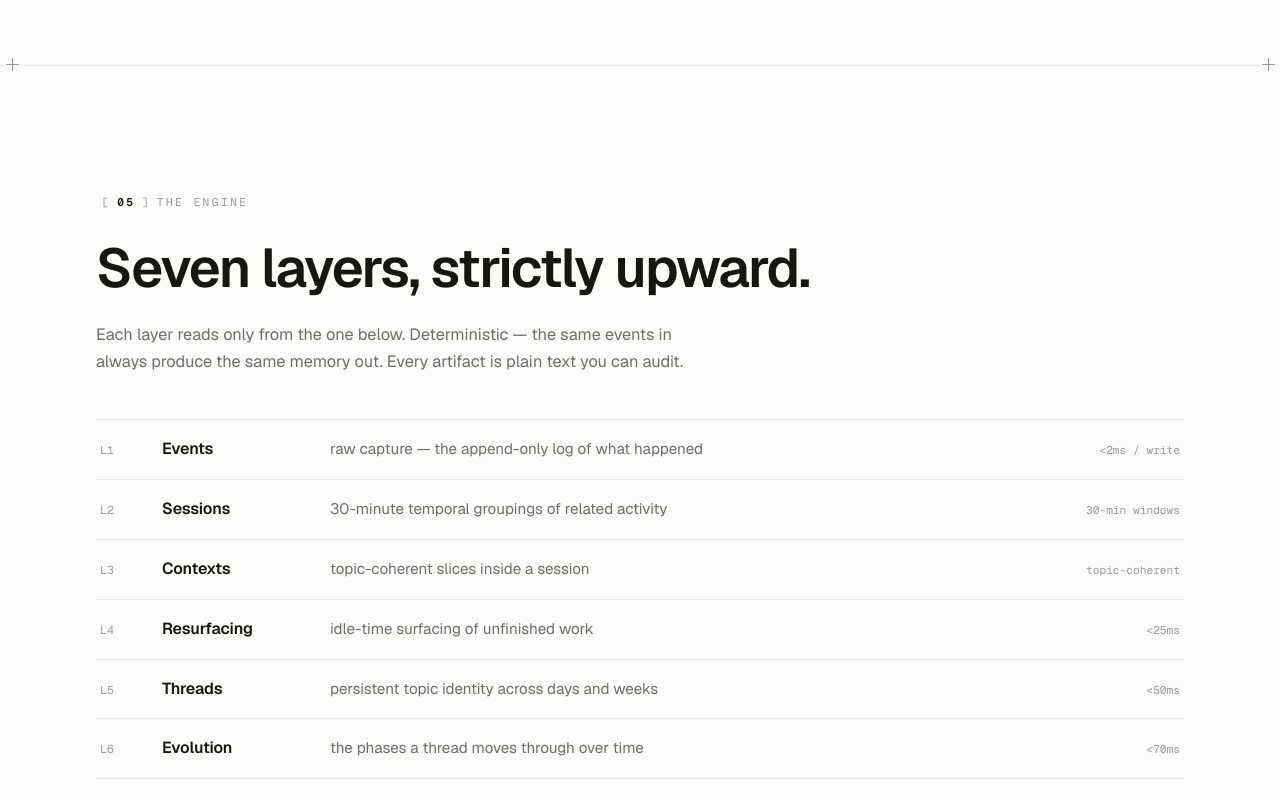
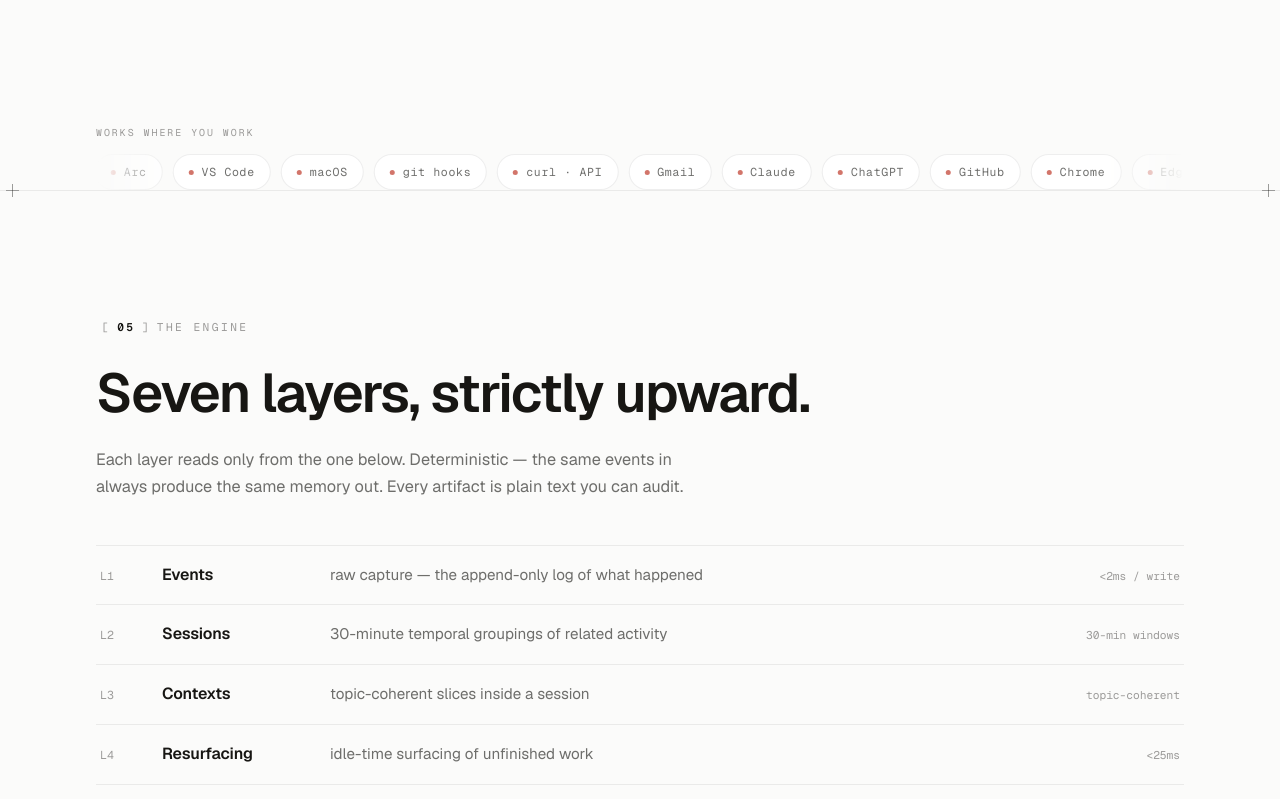
Before and after one commit to kunalKumar-13/Recall-me, a Next.js app in the folder apps/web/: page / in a window 1280 px wide. Shown: the part 8720-9519 px from the top of the page. Built offline with nearby package versions, Linux system fonts and the light colour scheme.

Commit message:
feat(web): evolving footer wordmark, works-with marquee, bento hover

```diff
--- a/apps/web/app/components/v2/Extension.tsx
+++ b/apps/web/app/components/v2/Extension.tsx
@@ -183,6 +183,36 @@ export function Extension() {
           </div>
         </div>
       </div>
+
+      <div className="worksband rise" aria-label="Works where you work">
+        <span className="wb-label mono">works where you work</span>
+        <div className="mq">
+          <div className="mq-track">
+            {[0, 1].map((dup) => (
+              <div className="mq-set" key={dup} aria-hidden={dup === 1}>
+                {[
+                  "Chrome",
+                  "Edge",
+                  "Brave",
+                  "Arc",
+                  "VS Code",
+                  "macOS",
+                  "git hooks",
+                  "curl · API",
+                  "Gmail",
+                  "Claude",
+                  "ChatGPT",
+                  "GitHub",
+                ].map((w) => (
+                  <span className="mq-item mono" key={w}>
+                    <i /> {w}
+                  </span>
+                ))}
+              </div>
+            ))}
+          </div>
+        </div>
+      </div>
     </Section>
   );
 }
--- a/apps/web/app/components/v2/SiteFooter.tsx
+++ b/apps/web/app/components/v2/SiteFooter.tsx
@@ -3,6 +3,7 @@
 import { useEffect, useState } from "react";
 import { LINKS } from "../../lib/links";
 import { Mark } from "../../lib/Mark";
+import { Section } from "../../lib/reveal";
 
 const COLS = [
   {
@@ -94,11 +95,35 @@ export function SiteFooter() {
           <a href="#download">Download</a>
         </nav>
       </div>
-      <div className="fmark" aria-hidden="true">
-        <div className="word">
-          Recall<i>.</i>
+      {/* The wordmark evolves the way memory does: the thread stitches
+          through the outline and the letters fill in behind it. */}
+      <Section as="div" className="fmarkwrap">
+        <div className="fmark" aria-hidden="true">
+          <svg
+            className="fthread"
+            viewBox="0 0 1200 260"
+            preserveAspectRatio="none"
+          >
+            <path
+              className="fth"
+              pathLength={1}
+              d="M -10 208 C 120 246, 180 96, 320 128 S 560 236, 720 160 S 980 60, 1090 118 S 1170 96, 1196 88"
+            />
+          </svg>
+          <div className="word">
+            {"Recall".split("").map((ch, i) => (
+              <span
+                className="ch"
+                key={`${ch}-${i}`}
+                style={{ transitionDelay: `${(0.45 + i * 0.34).toFixed(2)}s` }}
+              >
+                {ch}
+              </span>
+            ))}
+            <i>.</i>
+          </div>
         </div>
-      </div>
+      </Section>
     </footer>
   );
 }
--- a/apps/web/app/globals.css
+++ b/apps/web/app/globals.css
@@ -288,7 +288,8 @@ html[data-theme="dark"] .lc-row.sel { background: rgba(210, 75, 53, 0.08); }
 .bento { border-top: 1px solid var(--hair2); }
 .brow { display: grid; grid-template-columns: 3fr 2fr; max-width: calc(var(--maxw) + 2 * var(--pad)); margin: 0 auto; border-bottom: 1px solid var(--hair2); }
 .brow.flip { grid-template-columns: 2fr 3fr; }
-.bcell { padding: clamp(26px, 3.4vw, 44px); border-right: 1px solid var(--hair2); min-width: 0; }
+.bcell { padding: clamp(26px, 3.4vw, 44px); border-right: 1px solid var(--hair2); min-width: 0; transition: background 0.35s ease; }
+.bcell:hover { background: rgba(var(--inkrgb), 0.022); }
 .bcell:last-child { border-right: 0; }
 .bcell h3 { margin: 20px 0 8px; font-size: 1.08rem; font-weight: 620; letter-spacing: -0.012em; }
 .bcell p { font-size: 0.94rem; color: var(--ink2); line-height: 1.6; max-width: 46ch; }
@@ -482,6 +483,18 @@ ul.never { padding: 0; margin: 10px 0 0; }
 .pipe .hot { color: var(--red); font-weight: 600; }
 .pipe .k { color: var(--ink); font-weight: 600; }
 
+/* works-where-you-work marquee — quiet, pausable, honest names */
+.worksband { max-width: var(--maxw); margin: clamp(36px, 5vw, 60px) auto 0; padding: 0 var(--pad); }
+.wb-label { display: block; font-size: 0.62rem; letter-spacing: 0.2em; text-transform: uppercase; color: var(--ink3); margin-bottom: 14px; }
+.mq { overflow: hidden; -webkit-mask-image: linear-gradient(90deg, transparent, black 8%, black 92%, transparent); mask-image: linear-gradient(90deg, transparent, black 8%, black 92%, transparent); }
+.mq-track { display: flex; width: max-content; animation: mqScroll 30s linear infinite; }
+.mq:hover .mq-track { animation-play-state: paused; }
+.mq-set { display: flex; gap: 10px; padding-right: 10px; }
+.mq-item { display: inline-flex; align-items: center; gap: 8px; white-space: nowrap; font-size: 0.72rem; letter-spacing: 0.06em; color: var(--ink2); border: 1px solid var(--hair2); border-radius: 999px; padding: 8px 15px; background: var(--card); }
+.mq-item i { width: 5px; height: 5px; border-radius: 50%; background: var(--red); opacity: 0.7; }
+@keyframes mqScroll { to { transform: translateX(-50%); } }
+@media (prefers-reduced-motion: reduce) { .mq-track { animation: none; flex-wrap: wrap; } .mq { mask-image: none; -webkit-mask-image: none; } }
+
 /* ---------------- privacy + refuse ---------------- */
 .pv { margin-top: clamp(26px, 3.6vw, 44px); display: grid; grid-template-columns: repeat(3, 1fr); gap: clamp(24px, 4vw, 48px); }
 @media (max-width: 760px) { .pv { grid-template-columns: 1fr; } }
@@ -559,9 +572,21 @@ footer { border-top: 1px solid var(--hair2); overflow: hidden; }
 .fcol .fhead { font-size: 0.62rem; letter-spacing: 0.18em; text-transform: uppercase; color: var(--ink3); margin-bottom: 4px; }
 .fcol a { font-size: 0.88rem; color: var(--ink2); width: fit-content; transition: color 0.16s ease; }
 .fcol a:hover { color: var(--ink); }
-.fmark { max-width: var(--maxw); margin: 0 auto; padding: clamp(24px, 4vw, 48px) var(--pad) 0; }
-.fmark .word { font-weight: 700; font-size: clamp(4rem, 14vw, 12.5rem); letter-spacing: -0.05em; line-height: 0.82; color: transparent; -webkit-text-stroke: 1px rgba(var(--inkrgb), 0.2); user-select: none; }
-.fmark .word i { font-style: normal; color: var(--red); -webkit-text-stroke: 0; }
+.fmarkwrap { position: relative; overflow: hidden; }
+.fmark { position: relative; max-width: var(--maxw); margin: 0 auto; padding: clamp(24px, 4vw, 48px) var(--pad) 0; }
+.fmark .word { position: relative; font-weight: 700; font-size: clamp(4rem, 14vw, 12.5rem); letter-spacing: -0.05em; line-height: 0.82; user-select: none; z-index: 1; }
+.fmark .ch { color: transparent; -webkit-text-stroke: 1px rgba(var(--inkrgb), 0.22); transition: color 1.1s var(--out), -webkit-text-stroke-color 1.1s var(--out); }
+.in .fmark .ch { color: var(--ink); -webkit-text-stroke-color: rgba(var(--inkrgb), 0); }
+.fmark .word i { font-style: normal; color: var(--red); -webkit-text-stroke: 0; opacity: 0.25; transition: opacity 0.6s ease 2.6s; }
+.in .fmark .word i { opacity: 1; animation: livePulse 3s ease-in-out 3.2s infinite; }
+.fthread { position: absolute; inset: 0; width: 100%; height: 100%; z-index: 0; pointer-events: none; overflow: visible; }
+.fthread .fth { fill: none; stroke: var(--red); stroke-width: 2; opacity: 0.55; stroke-dasharray: 1; stroke-dashoffset: 1; transition: stroke-dashoffset 2.6s var(--out-soft) 0.2s; vector-effect: non-scaling-stroke; }
+.in .fthread .fth { stroke-dashoffset: 0; }
+@media (prefers-reduced-motion: reduce) {
+  .fmark .ch { color: var(--ink); -webkit-text-stroke-color: transparent; }
+  .fthread .fth { stroke-dashoffset: 0; }
+  .fmark .word i { opacity: 1; }
+}
 footer .frow { max-width: var(--maxw); margin: 0 auto; padding: 8px var(--pad) 14px; display: flex; gap: 18px; flex-wrap: wrap; align-items: center; font-family: var(--mono); font-size: 0.7rem; letter-spacing: 0.06em; color: var(--ink3); border-top: 1px solid var(--hair2); }
 footer .frow .fnav { margin-left: auto; display: flex; gap: 22px; }
 footer a:hover { color: var(--ink); }
```
